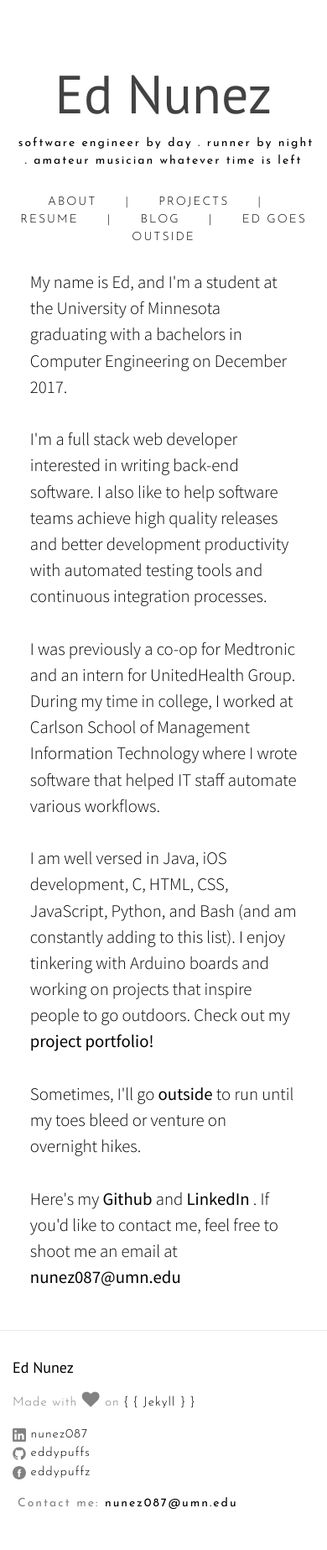
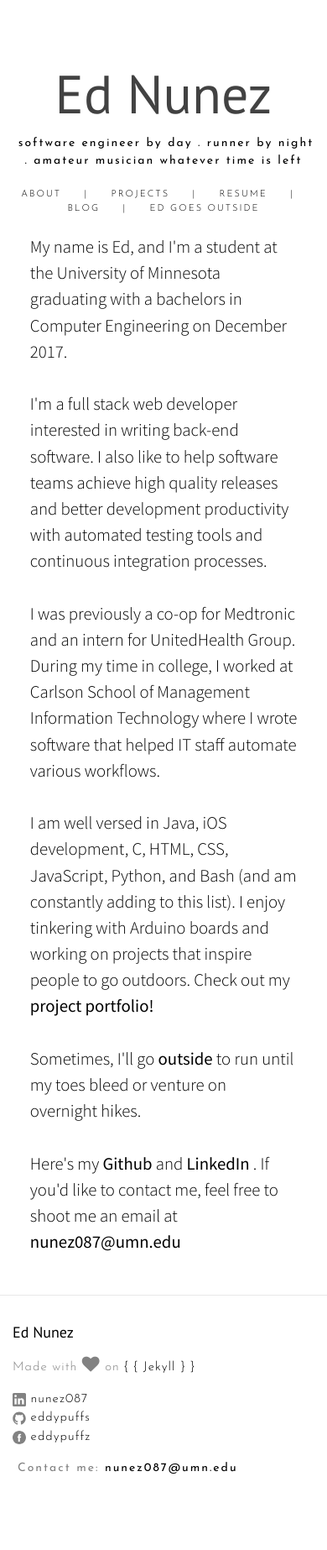
Before and after one commit to ednunezg/ednunezg.github.io, a Jekyll site: the page built from index.html, in a window 390 px wide. Shown: the whole page at 84% size. Built offline with Jekyll 4.4.1, drawn with Linux system fonts in a browser that asks for light colours; nearby versions of some CDN libraries; the list of posts is cut into pages by our own code; after the commit the page ends 1804 px from its top, so only the background shows below that.

Commit message:
Changed size of font for nav bar on mobile. Allows elements to be displayed better

```diff
--- a/css/style.scss
+++ b/css/style.scss
@@ -408,6 +408,11 @@ pre {
   font-weight: 300;
   padding-top: 2em;
   padding-bottom: 2em;
+
+
+  @include media-query($on-palm) { /* ADDED: allows elements to be displayed better on mobile */
+    font-size: 11px;
+  }
 }
 .page-title {
   text-transform: uppercase;
@@ -445,7 +450,7 @@ pre {
     border-radius: 5px;
     text-align: right;
     .menu-icon {
-      display: inline-block; /* Trying this out for mobile */
+      display: block;
       float: right;
       width: 36px;
       height: 26px;
```
Also changed, not shown: 2 other files.
